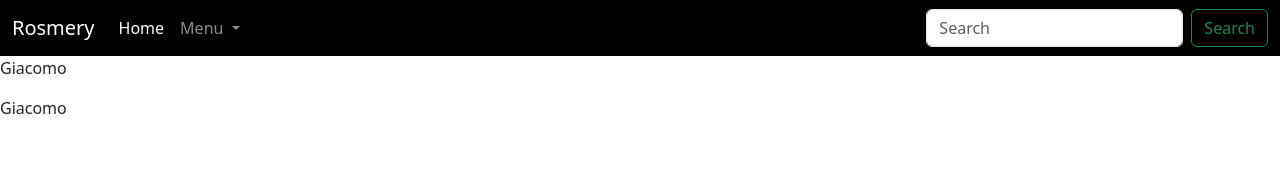
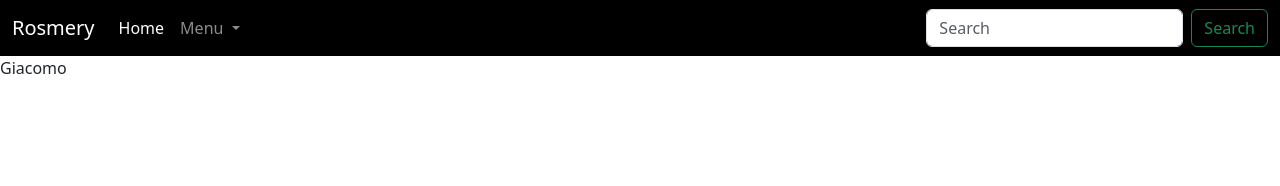
Before and after one commit to Robbivanpro/Pedalacom-FE, an Angular app: page / in a window 1280 px wide. Shown: the top 186 px of the page. Built offline with nearby package versions, Linux system fonts and the light colour scheme.

Commit message:
ecco il vero front end

```diff
--- a/src/app/app.component.html
+++ b/src/app/app.component.html
@@ -1,3 +1,3 @@
 <app-navbar></app-navbar>
-<p>Giacomo</p>
+
 <router-outlet></router-outlet>
```
